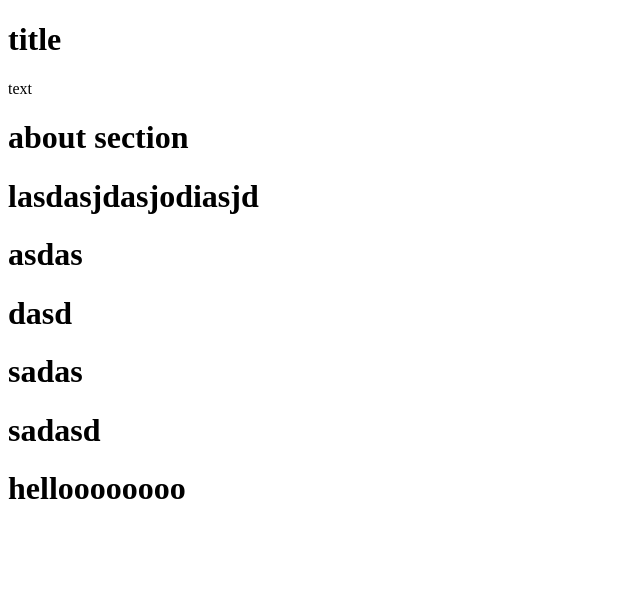
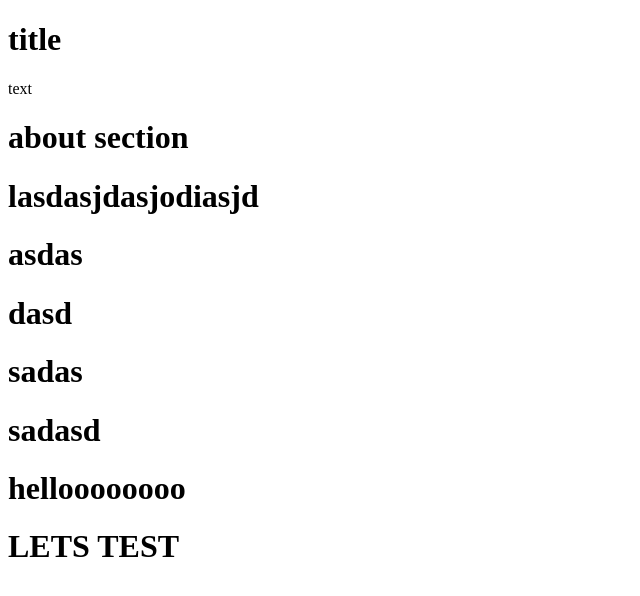
Before and after one commit to MohannadRifai/moon-repo, a plain HTML site: page index.html in a window 1280 px wide. Shown: the whole page, without its empty margins (0-640 px from the left). Drawn offline with Linux system fonts and the light colour scheme.

Commit message:
html test

```diff
--- a/index.html
+++ b/index.html
@@ -18,7 +18,7 @@
         <h1>sadas</h1>
         <h1>sadasd</h1>
         <h1>helloooooooo</h1>
-        <h1></h1>
+        <h1>LETS TEST</h1>
         <h1></h1>
         <h1></h1>
     </div>
```
